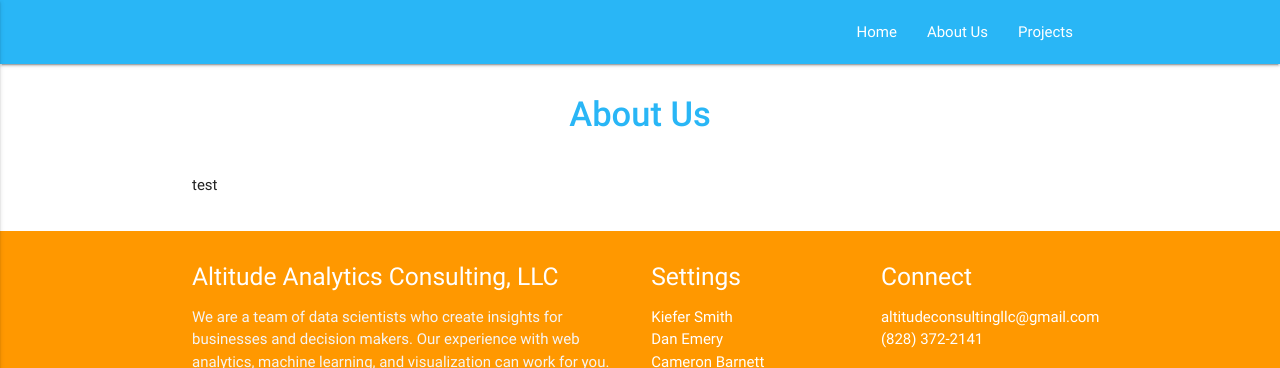
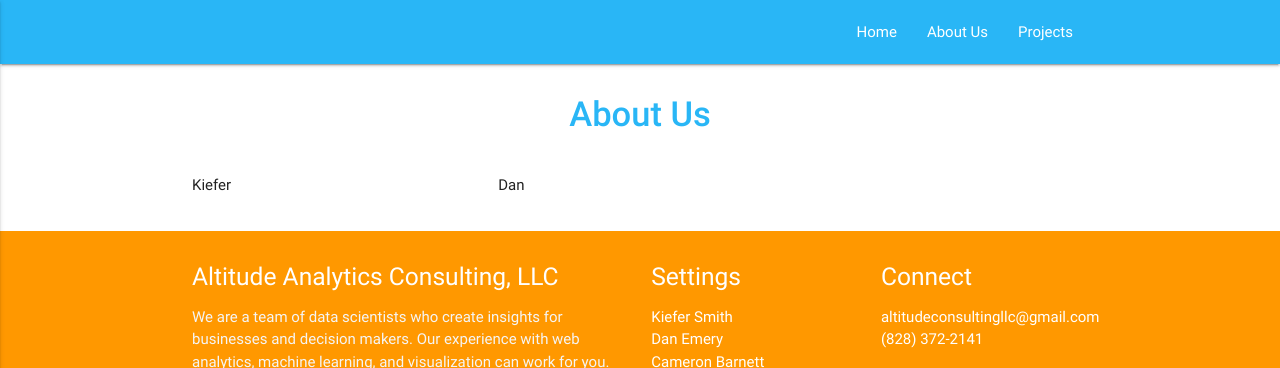
Before and after one commit to kiefersmith/Altitude-Website, a Jekyll site: the page built from about.md, in a window 1280 px wide. Shown: the top 368 px of the page. Built offline with Jekyll 4.4.1, drawn with Linux system fonts in a browser that asks for light colours.

Commit message:
Fleshing out.

```diff
--- a/_config.yml
+++ b/_config.yml
@@ -4,8 +4,8 @@
 description: > # this means to ignore newlines until "baseurl:"
   Bringing analytics consulting to the high country and beyond.
 
-twitter_username: macrod68
-github_username:  macrod68
+#twitter_username: macrod68
+#github_username:  macrod68
 
 sass:
     style: compressed
--- a/about.md
+++ b/about.md
@@ -9,7 +9,12 @@
 <div class="section">
 	<div class="row">
 		<div class="col s12 m4 l4">
-		test
+		Kiefer
+		</div>
+		<div class="col s12 m4 l4">
+		Dan
+		</div>
+		<div class="col s12 m4 l4">
 		</div>
 		</div>
 		</div>
```
